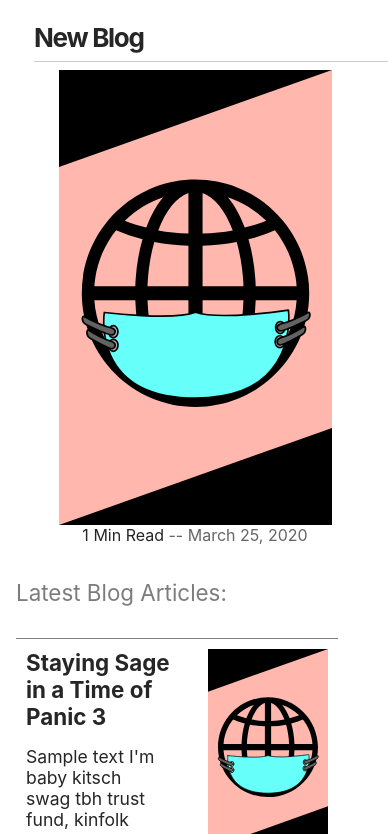
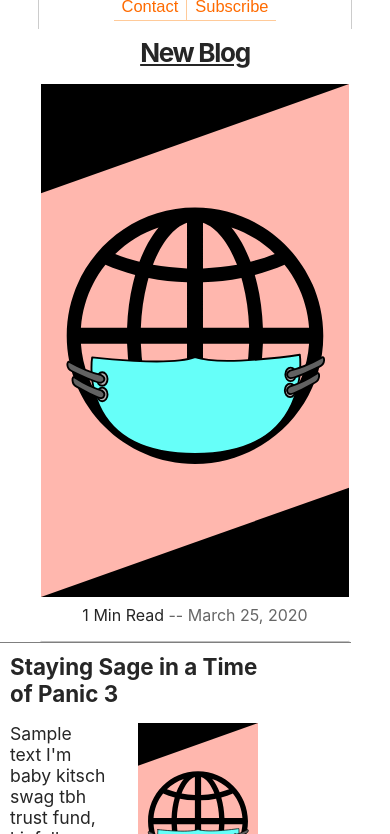
Before and after one commit to jordanlesich/techsage-blog, a Gatsby site: page / in a window 390 px wide. Shown: the part 69-903 px from the top of the page. Built offline with nearby package versions, Linux system fonts and the light colour scheme; Gatsby itself is replaced by a stand-in of ours.

Commit message:
built top article--mobile view

```diff
--- a/src/components/blogListing.js
+++ b/src/components/blogListing.js
@@ -1,9 +1,10 @@
 import React from 'react'
 import {Link} from 'gatsby'
+import { useMediaQuery } from 'react-responsive'
 
 import styled from 'styled-components'
 
-const blogListing = props => {
+const BlogListing = props => {
 
     const thumbnail = props.header_image
     const blogSlug = `/blog/${props.slug}`
@@ -13,33 +14,35 @@
         props.changeSubject(props.subject)
     }
 
+    const isMobile = useMediaQuery({
+        query: '(max-width: 567px)'
+      })
+
     return(
-    <>
 
     <StyleWrapper props={props}>
             <div className="main-card">
             <Link to={blogSlug}></Link>
             <div className="main-info">
                 <h2> {props.title} </h2>
+                {isMobile && <img src={thumbnail} alt={props.img_alt}/>}
                 <p className="excerpt" dangerouslySetInnerHTML={{ __html: props.excerpt}}/>
                 <p className="info-text">
                 {props.timeToRead} Min Read
                 <span className="date"> -- {props.date}</span>
                 </p>
-
             </div>
-            <img src={thumbnail} alt={props.img_alt}/>
+            {isMobile || <img src={thumbnail} alt={props.img_alt}/>}
             </div>
             <div className='subject-wrapper'>
                 <button className='subject-button' onClick={handleClick}> {props.subject}</button>
             </div>
     </StyleWrapper>
 
-    </>
     )
 }
 
-export default blogListing
+export default BlogListing
 
 const StyleWrapper = styled.article `
 
@@ -145,6 +148,9 @@
 
         }
     }
+    @media (max-width: 956px) {
+
+    }
 
 `
 
--- a/src/components/header.js
+++ b/src/components/header.js
@@ -11,37 +11,12 @@
     max-width: 1000px;
     margin: 3rem auto;
 
-    .downArrow {
-        height: 8px;
-        cursor: pointer;
-    }
-
     nav {
         display: flex;
         align-items: flex-end;
         justify-content: space-between;
     }
 
-    a {
-        color: #292929;
-        font-size: 1.4rem;
-    }
-    a:hover {
-        color: #ffffff;
-    }
-    a:visited {
-        color: #292929;
-    }
-
-    .link-container {
-        width: 500px;
-        padding-top: 1rem;
-        padding-bottom: 1rem;
-        display: flex;
-        justify-content: space-between;
-        list-style: none;
-
-    }
     .logo {
         font-size: 2.5rem;
         font-weight: 600;
@@ -55,54 +30,6 @@
     }
 
 
-    li {
-        padding: 1rem
-    }
-
-    .dropdown li {
-        background-color: #292929;
-        display: block;
-        /* float: left; */
-        position: relative;
-        text-decoration: none;
-        padding: .5rem 1rem .5rem 2rem;
-        a {
-
-        }
-}
-.dropdown li:last-child{
-    padding: .5rem 1rem 1rem 2rem;
-}
-
-/* ul li ul {
-    visibility: hidden;
-    opacity: 0;
-    min-width: 5rem;
-    position: absolute;
-    display: none;
-    transition-duration: 0.2s;
-    }
-
-    ul li:hover > ul,
-    ul li:focus-within > ul,
-    ul li ul:hover {
-    opacity: 1;
-    visibility: visible;
-    display: block;
-}
-
-    ul li ul li {
-        clear: both;
-        width: 100%;
-        }
-    ul li ul li:hover {
-        background-color: #f0f0f0;
-            a {
-                color: #262626;
-                text-decoration: none;
-            }
-        }
-     */
         .options {
             display: flex;
         }
@@ -119,7 +46,6 @@
             justify-content: center;
             align-items: center;
             cursor: pointer;
-            opacity: 0.7;
             transition: all 0.2s;
             :hover {
                 border: 1px #ff6b00 solid;
@@ -131,9 +57,68 @@
         }
         @media (max-width: 1149px) {
         margin: 2rem 3rem 0 3rem;
+    }
+        @media (max-width: 756px) {
+        margin: 2rem 1rem 0 1rem;
+
+        .logo{
+            font-size: 2.4rem;
+          margin: 0;
+          padding: .5rem 1rem .6rem 0;
+          border-bottom: none;
+        }
+
+        .subscribe-button, .contact-button {
+        font-size: 1.2rem;
+        border:none;
+        text-decoration: underline;
+        padding: 1rem;
+        margin: 0;
+        :hover{
+            border: none;
+        }
+        }
 
 
     }
+        @media (max-width: 567px) {
+        margin: 0;
+        margin-top: .5rem;
+
+        nav{
+            width: 80vw;
+            margin: 0 auto;
+            flex-direction: column;
+            align-items: center;
+            border-left: 1px rgba(0,0,0,0.2)solid;
+            border-right: 1px rgba(0,0,0,0.2)solid;
+        }
+
+        .logo{
+         font-size: calc(1.7rem + 0.5vh + 1.5vw);
+         margin: 0;
+         padding: 0 1rem ;
+         border: none;
+        }
+
+        .options{
+            margin: .5rem auto;
+        }
+
+        .subscribe-button, .contact-button {
+        font-size: calc(.4rem + 0.5vh + 1.5vw);
+        font-weight: 500;
+        padding: .25rem .5rem;
+        border-top: 1px rgba(255, 123, 0, .4) solid;
+        border-bottom: 1px rgba(255, 123, 0, .4) solid;
+        text-decoration: none;
+        }
+        .contact-button{
+            border-right: 1px rgba(255, 123, 0, .4) solid;
+        }
+
+    }
+
 
 `
 
--- a/src/components/layout.js
+++ b/src/components/layout.js
@@ -40,6 +40,9 @@
 @media (max-width: 756px) {
   margin: 0 1rem;
 }
+@media (max-width: 567px) {
+  margin: 0;
+}
 
 `
 
@@ -52,7 +55,7 @@
 
       <>
         <GlobalStyle />
-          {/* <Header location={location}/> */}
+          <Header location={location}/>
           <MainLayout>
             {children}
           </MainLayout>
--- a/src/components/topArticle.js
+++ b/src/components/topArticle.js
@@ -121,6 +121,7 @@
     margin-bottom: 2rem;
     line-height: 1.1;
     letter-spacing: -1.3px;
+    text-decoration: underline;
   }
 
   .info-text {
@@ -175,8 +176,8 @@
       max-width: 50vw;
       margin: 0 auto;
       display: block;
-      float: left;
-      margin-right: 2rem;
+      float: right;
+      margin-left: 2rem;
     }
     .excerpt{
       font-size: 1.3rem;
@@ -184,35 +185,40 @@
     }
   }
   @media (max-width: 567px) {
+    .subject-wrapper{
+      display: none;
+    }
+    .main-article {
+      margin: 0 auto;
+      width: 80vw;
+      border-bottom: 1px rgba(0,0,0,.25) solid;
+    }
 
     .main-info{
       display: flex;
       flex-direction: column;
-      align-items: center;
       width: 100%;
     }
 
     h2{
-
       text-align: center;
       font-size: calc(1rem + 0.5vh + 1.5vw);
-      margin: 0 1.2rem 0.5rem 1rem;
+      margin: .5rem 0;
       padding-bottom: .5rem;
-      align-self: flex-start;
-      border-bottom: 1px rgba(0, 0, 0, 0.2) solid;
-      width: 100%;
-      text-align:left;
     }
     img{
-      min-width: 70vw;
+      min-width: 100%;
       float: none;
       margin: 0 auto;
     }
     .excerpt{
+
       display: none;
-      /* margin-top: 4rem; */
     }
     .info-text{
+      text-align: center;
+      margin-top: .5rem;
+      margin-bottom: 1rem;
     }
   }
 `
--- a/src/pages/index.js
+++ b/src/pages/index.js
@@ -6,6 +6,7 @@
 import TopArticle from '../components/topArticle'
 import BlogListing from "../components/blogListing"
 import TopicSelector from "../components/topicSelector"
+import {useMediaQuery} from 'react-responsive'
 
 
 const BlogWrapper = styled.div `
@@ -40,7 +41,9 @@
     const { data } = props
     const posts = data.allMdx.edges
 
-
+    const isMobile = useMediaQuery({
+      query: '(max-width: 567px)'
+    })
 
     const startingSubject = props.location.hasOwnProperty('state.subjectName')?
     props.location.state.subjectName
@@ -116,13 +119,14 @@
           }
           { filteredPosts.length > 0 && (
             <>
-          <p className='top-article-text'>Latest
+         {isMobile || <p className='top-article-text'>Latest
           {subjectName === 'All'?
           ' Blog Articles:'
           :
           ` in ${subjectName}:`
           }
           </p>
+          }
 
          { mapListings()}
             </>)
```
